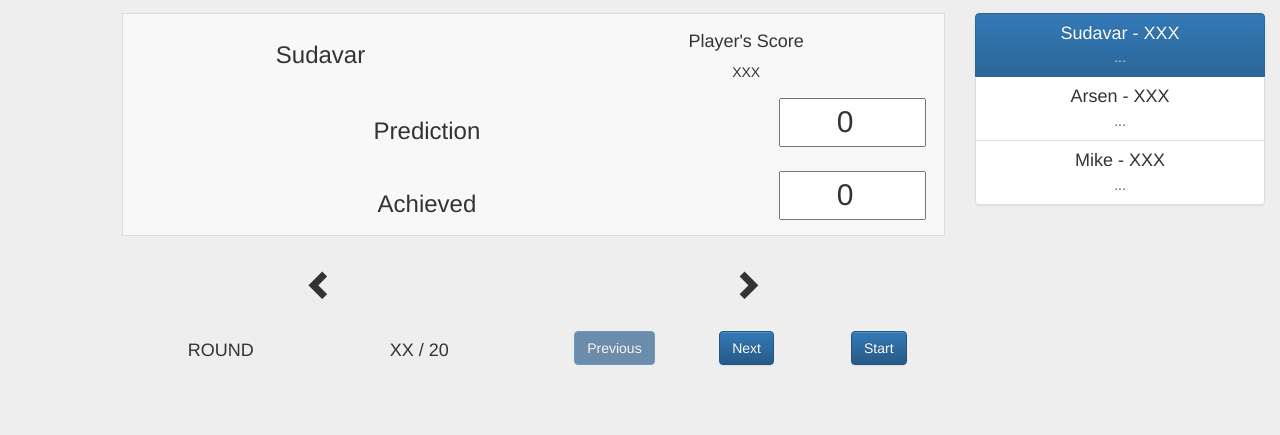
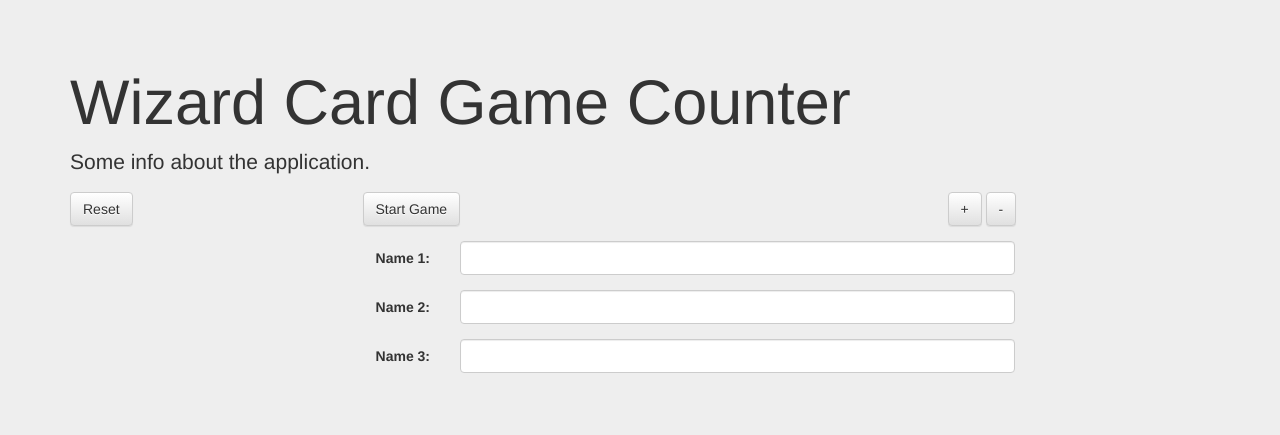
Before and after one commit to Sudavar/Wizard-Card-Game-Counter, a PHP site: page /view.php in a window 1280 px wide. Shown: the top 435 px of the page. Run offline with PHP 8.4, Linux system fonts and the light colour scheme; some libraries are stand-ins or nearby versions.

Commit message:
Form and Setting Game is complete
Next step, starting each round and keeping the score.

```diff
--- a/style.css
+++ b/style.css
@@ -29,19 +29,19 @@
 body {
     background-color: #EEE;
 }
-#all-players {
+.all_players {
     overflow-y: scroll;
 }
-#all-players::-webkit-scrollbar-track {
+.all_players::-webkit-scrollbar-track {
     -webkit-box-shadow: inset 0 0 6px rgba(0,0,0,0.3);
     border-radius: 10px;
     background-color: #F5F5F5;
 }
-#all-players::-webkit-scrollbar {
+.all_players::-webkit-scrollbar {
     width: 6px;
     background-color: #F5F5F5;
 }
-#all-players::-webkit-scrollbar-thumb {
+.all_players::-webkit-scrollbar-thumb {
     border-radius: 10px;
     -webkit-box-shadow: inset 0 0 6px rgba(0,0,0,0.3);
     background-color: #286090;
--- a/view.php
+++ b/view.php
@@ -1,4 +1,10 @@
+<!DOCTYPE html>
+<html>
     <head>
+        <title>Counter for Card Game Wizard</title>
+        <meta name="keywords" content="HTML5, CSS3, Jquery, Wizard Game, Card Game">
+        <meta name="description" content="Counter for Card Game Wizard">
+        <meta name="author" content="Sudavar">
         <meta charset="UTF-8">
         <link rel="stylesheet" href="css/bootstrap.min.css" />
         <link rel="stylesheet" href="css/bootstrap-theme.min.css" />
@@ -7,52 +13,48 @@
         <script src="js/bootstrap.min.js"></script>
         <script src="my.js"></script>
     </head>
-<div class="container-fluid wrapper">
-    <div class="row">
-        <div class="col-xs-1"></div>
-        <div class="col-xs-8 main_info">
-            <div class="player_info">
-            <div class="row">
-                <div class="col-xs-6"><h3>Sudavar</h3></div>
-                <div class="col-xs-6"><h4>Player's Score</h4>XXX</div>
+    <body>
+        <div class="jumbotron"><div class="container">
+            <h1>Wizard Card Game Counter</h1>
+            <p>Some info about the application.</p>
+            <form class="form-horizontal" id="form"  autocomplete="on">
+                <div class="form-group">
+                    <div class="col-xs-3">
+                        <button type="button" class="btn btn-default reset_form">Reset</button>
                     </div>
-            <div class="row">
-                <div class="col-xs-9"><h3>Prediction</h3></div>
-                <div class="col-xs-3"><input type="number" name="predicted" min="" max="" value="0" class="inputs predicted"></div>
+                    <div class="col-xs-3">
+                        <button type="submit" class="btn btn-default">Start Game</button>
                     </div>
-            <div class="row">
-                <div class="col-xs-9"><h3>Achieved</h3></div>
-                <div class="col-xs-3"><input type="number" name="achieved" min="" max="" value="0" class="inputs achieved"></div>
+                    <div class="col-xs-offset-2 col-xs-4 col-sm-offset-3 col-sm-3">
+                        <button type="button" class="btn btn-default add_player">+</button>
+                        <button type="button" class="btn btn-default remove_player">-</button>
                     </div>
                 </div>
-            <div class="player_info hidden">
-            <div class="row">
-                <div class="col-xs-6"><h3>Arsen</h3></div>
-                <div class="col-xs-6"><h4>Player's Score</h4>XXX</div>
-            </div>
-            <div class="row">
-                <div class="col-xs-9"><h3>Prediction</h3></div>
-                <div class="col-xs-3"><input type="number" name="predicted" min="" max="" value="0" class="inputs predicted"></div>
-            </div>
-            <div class="row">
-                <div class="col-xs-9"><h3>Achieved</h3></div>
-                <div class="col-xs-3"><input type="number" name="achieved" min="" max="" value="0" class="inputs achieved"></div>
+                <div class="player_names"><div class="form-group">
+                    <label for="name_1" class="col-xs-4 control-label">Name 1:</label>
+                    <div class="col-xs-6">
+                        <input type="text" class="pl_name form-control" id="name_1" name="name_1" placeholder="" required="required" >
                     </div>
                 </div>
-            <div class="player_info hidden">
-            <div class="row">
-                <div class="col-xs-6"><h3>Mike</h3></div>
-                <div class="col-xs-6"><h4>Player's Score</h4>XXX</div>
-            </div>
-            <div class="row">
-                <div class="col-xs-9"><h3>Prediction</h3></div>
-                <div class="col-xs-3"><input type="number" name="predicted" min="" max="" value="0" class="inputs predicted"></div>
-            </div>
-            <div class="row">
-                <div class="col-xs-9"><h3>Achieved</h3></div>
-                <div class="col-xs-3"><input type="number" name="achieved" min="" max="" value="0" class="inputs achieved"></div>
+                <div class="form-group">
+                    <label for="name_2" class="col-xs-4 control-label">Name 2:</label>
+                    <div class="col-xs-6">
+                        <input type="text" class="pl_name form-control" id="name_2" name="name_2" placeholder="" required="required" >
                     </div>
                 </div>
+                <div class="form-group">
+                    <label for="name_3" class="col-xs-4 control-label">Name 3:</label>
+                    <div class="col-xs-6">
+                        <input type="text" class="pl_name form-control" id="name_3" name="name_3" placeholder="" required="required" >
+                    </div>
+                </div></div>
+            </form>
+        </div></div>
+        <div class="content container-fluid wrapper" style="display: none;">
+            <div class="row">
+                <div class="col-lg-1"></div>
+                <div class="col-sm-9 col-lg-8" id="main_panel" >
+                    <div class="main_info"></div>
                     <div class="row">
                         <div class="col-xs-6">
                             <span class="glyphicon glyphicon-chevron-left clickable previous_player" aria-hidden="true"></span>
@@ -62,38 +64,28 @@
                         </div>
                     </div>
                     <div class="row">
-                <div class="col-xs-6">
-                    <div class="col-xs-6"><h4>ROUND</h4></div>
-                    <div class="col-xs-6"><h4>XX / 20</h4></div>
+                        <div class="col-xs-5 col-sm-6">
+                            <div class="col-sm-5"><h4>ROUND</h4></div>
+                            <div class="col-sm-7"><h4><span class="current_round"></span> / 20</h4></div>
                         </div>
-                <div class="col-xs-6">
-                    <div class="col-xs-4">
-                        <input type="button" class="btn btn-primary disabled" value="Previous" />
+                        <div class="col-xs-7 col-sm-6">
+                            <div class="col-xs-6 col-sm-4">
+                                <input type="button" class="btn btn-primary disabled" value="&larr;" />
                             </div>
-                    <div class="col-xs-4">
-                        <input type="button" class="btn btn-primary " value="Next" />
+                            <div class="col-xs-6 col-sm-4">
+                                <input type="button" class="btn btn-primary disabled" value="&rarr;" />
                             </div>
-                    <div class="col-xs-4">
+                            <div class="col-xs-12 col-sm-4">
                                 <input type="button" class="btn btn-primary " value="Start" />
                             </div>
                         </div>
                     </div>
                 </div>
-        <div class="col-xs-3">
-            <div class="list-group" id="all-players">
-                <a href="#" class="list-group-item active">
-                    <h4 class="list-group-item-heading">Sudavar - XXX</h4>
-                    <p class="list-group-item-text">...</p>
-                </a>
-                <a href="#" class="list-group-item ">
-                    <h4 class="list-group-item-heading">Arsen - XXX</h4>
-                    <p class="list-group-item-text">...</p>
-                </a>
-                <a href="#" class="list-group-item ">
-                    <h4 class="list-group-item-heading">Mike - XXX</h4>
-                    <p class="list-group-item-text">...</p>
-                </a>
+                <div class="col-sm-3 col-lg-2 all_players" id="left_panel">
+                    <h2>Players List</h3>
+                    <div class="list-group"></div>
                 </div>
             </div>
         </div>
-</div>
+    </body>
+</html>
```
Also changed, not shown: my.js (+149 -31 lines). Lines whose indentation alone changed are shown as unchanged.
